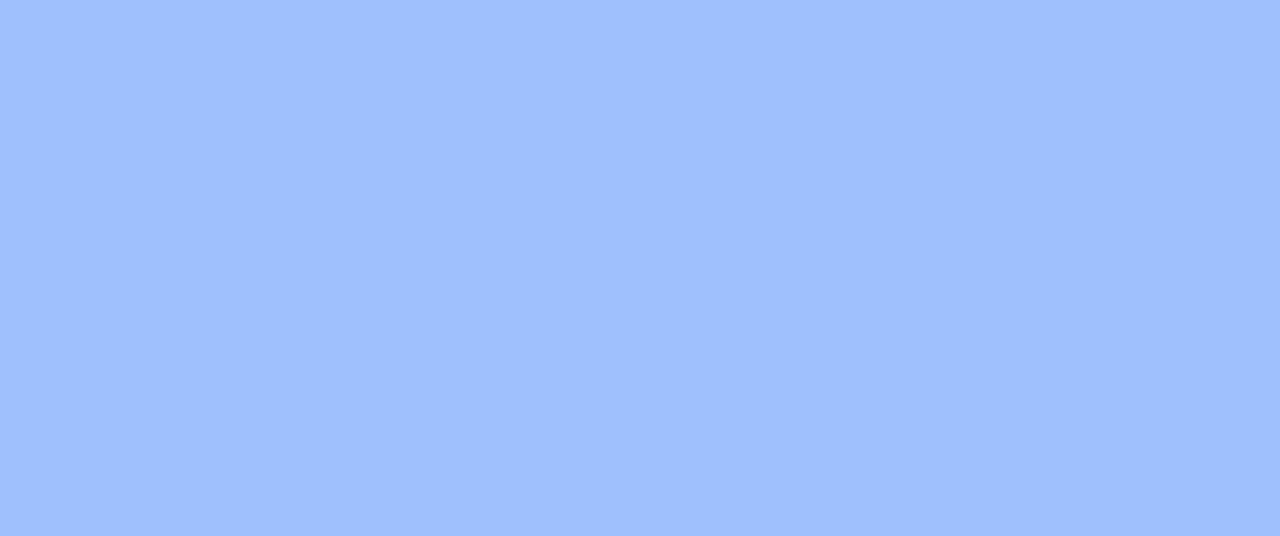
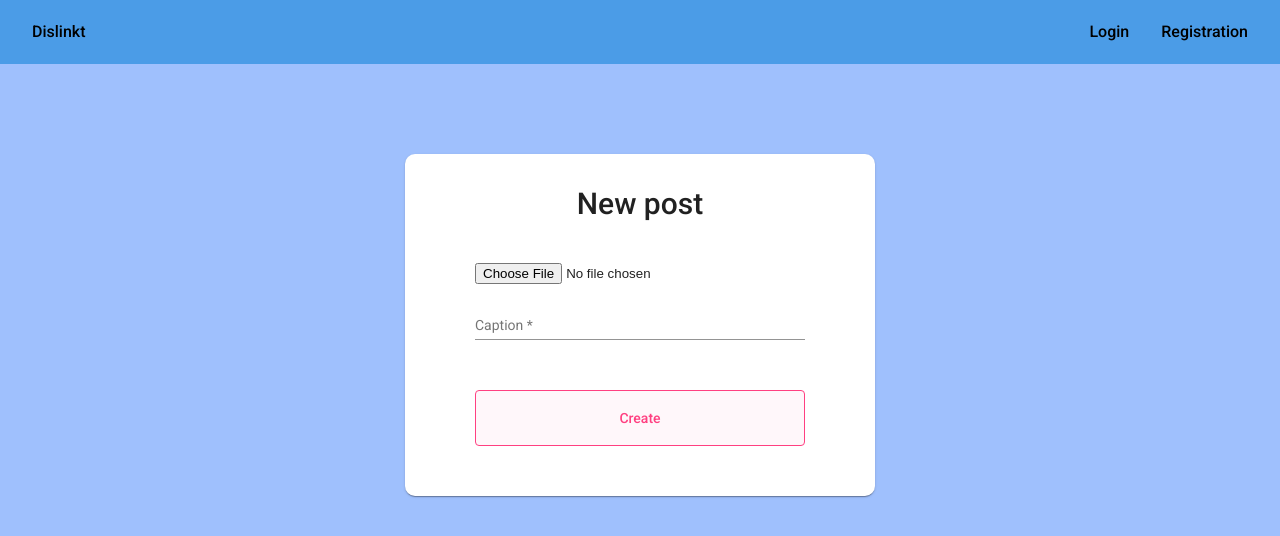
Before and after one commit to masa-bursac/XWS-BSEP-TIM4, an Angular app in the folder front/xml-frontend/: page /post in a window 1280 px wide. Before the commit this address led to /. Shown: the top 536 px of the page. Built offline with nearby package versions, Linux system fonts and the light colour scheme; sample sign-in values are in the browser's storage.

Commit message:
creating post on front

```diff
--- a/front/xml-frontend/src/app/app-routing.module.ts
+++ b/front/xml-frontend/src/app/app-routing.module.ts
@@ -7,6 +7,7 @@ import { ForgotPasswordComponent } from './pages/forgot-password/forgot-password
 import { HomePageComponent } from './pages/home-page/home-page.component';
 import { LandingPageComponent } from './pages/landing-page/landing-page.component';
 import { PasswordlessLoginComponent } from './pages/passwordless-login/passwordless-login.component';
+import { PostComponent } from './pages/post/post.component';
 import { ProfileComponent } from './pages/profile/profile.component';
 import { RegistrationRequestComponent } from './pages/registration-request/registration-request.component';
 import { RegistrationComponent } from './pages/registration/registration.component';
@@ -27,7 +28,8 @@ const routes: Routes = [
   { path: 'adminHomePage', component: AdminHomePageComponent},
   { path: 'registrationRequest', component: RegistrationRequestComponent},
   { path: 'passwordlessLogin', component: PasswordlessLoginComponent},
-  { path: 'viewProfile/:username', component: ViewProfileComponent}
+  { path: 'viewProfile/:username', component: ViewProfileComponent},
+  { path: 'post', component: PostComponent}
 ];
 
 @NgModule({
--- a/front/xml-frontend/src/app/app.module.ts
+++ b/front/xml-frontend/src/app/app.module.ts
@@ -28,6 +28,7 @@ import { AdminHomePageComponent } from './pages/admin-home-page/admin-home-page.
 import { RegistrationRequestComponent } from './pages/registration-request/registration-request.component';
 import { PasswordlessLoginComponent } from './pages/passwordless-login/passwordless-login.component';
 import { ViewProfileComponent } from './pages/view-profile/view-profile.component';
+import { PostComponent } from './pages/post/post.component';
 
 
 
@@ -46,7 +47,8 @@ import { ViewProfileComponent } from './pages/view-profile/view-profile.componen
     AdminHomePageComponent,
     RegistrationRequestComponent,
     PasswordlessLoginComponent,
-    ViewProfileComponent
+    ViewProfileComponent,
+    PostComponent
   ],
   imports: [
     BrowserModule,
--- a/front/xml-frontend/src/app/navbar/navbar.component.html
+++ b/front/xml-frontend/src/app/navbar/navbar.component.html
@@ -6,6 +6,7 @@
       <a *ngIf="role != 'USER' && role != 'ADMIN'" mat-button routerLink="/login">Login</a>
       <a *ngIf="role != 'USER' && role != 'ADMIN'" mat-button routerLink="/registration">Registration</a>
       <a *ngIf="role == 'ADMIN'" mat-button routerLink="/registrationRequest">Registration requests</a>
+      <a *ngIf="role == 'USER'" mat-button routerLink="/post">Create post</a>
       <a *ngIf="role == 'USER'" mat-button routerLink="/profile">Profile</a>
       <a *ngIf="role == 'USER' || role == 'ADMIN'" mat-button (click)="Logout()">Logout</a>
 </mat-toolbar>
--- a/front/xml-frontend/src/app/pages/home-page/home-page.component.css
+++ b/front/xml-frontend/src/app/pages/home-page/home-page.component.css
@@ -0,0 +1,37 @@
+.example-card{
+    width: 50%;
+    max-height: 400px;
+    background-color:#DCDCDC;
+    border-radius: 2.5%;
+    margin-left: 3%;
+    margin-right: 3%;
+    box-shadow: rgba(0, 0, 0, 0.35) 0px 5px 15px;
+}
+
+.review-holder {
+    margin-top: 2%;
+    display: flex;
+    justify-content: center;
+}
+
+.mat-card-font {
+    font-size:18px;
+}
+
+.div-search {
+    margin-top: 1%;
+    margin-left: 1%;
+}
+
+.div-inline {
+    display:inline-block;
+    width: 33%;
+}
+
+img {
+    max-width: 90%;
+    max-height: 300px;
+    display: block;
+    margin-left: auto;
+    margin-right: auto;
+}
--- a/front/xml-frontend/src/app/pages/home-page/home-page.component.html
+++ b/front/xml-frontend/src/app/pages/home-page/home-page.component.html
@@ -1,2 +1,41 @@
 <app-navbar></app-navbar>
-<p>home-page works!</p>
+<div class="div-search">
+    <form class="example-form">
+        <mat-form-field class="example-full-width" appearance="fill">
+          <input type="tel" matInput placeholder="Search profiles by username" name= "search" [(ngModel)]= "search">
+          <button matSuffix mat-button (click)="Search()"><mat-icon>search</mat-icon></button>
+        </mat-form-field>
+      </form>
+</div>
+<div *ngFor="let searched of searchedProfiles" class="div-inline">
+    <div class="review-holder">
+    <mat-card class="example-card">
+        <mat-card-content class="mat-card-font">
+          <p><b>Name:</b> {{ searched.name }} {{ searched.surname }}</p>
+          <p><b>Username:</b> {{ searched.username }}</p>
+          <span>
+            <a mat-button routerLink="/viewProfile/{{searched.username}}">View</a>
+          </span>
+        </mat-card-content>
+    </mat-card>
+    </div>
+    <br>
+    <br>
+</div>
+<div *ngFor="let post of allPosts">
+  <div class="review-holder">
+  <mat-card class="example-card">
+    <img [src]="post.image"/>
+    <br>
+      <mat-card-content class="mat-card-font">
+        <p><b>Caption:</b> {{ post.postInfo.caption }} </p>
+        <mat-card-content *ngFor="let comment of post.comments">
+          <p><b>Comments:</b> {{ comment.content }}</p>
+          <p><b>Likes:</b> {{ post.likeIds.length }}   <b>Dislikes:</b> {{ post.dislikeIds.length }} </p>
+        </mat-card-content>
+      </mat-card-content>
+  </mat-card>
+  </div>
+  <br>
+  <br>
+</div>
--- /dev/null
+++ b/front/xml-frontend/src/app/pages/post/post.component.css
@@ -0,0 +1,82 @@
+html,
+body {
+  height: 100%;
+}
+body {
+  margin: 0;
+  font-family: Roboto, "Helvetica Neue", sans-serif;
+  min-height: 100vh;
+  background: #e2e2e2;
+}
+.app-header {
+  justify-content: space-between;
+  position: fixed;
+  top: 0;
+  left: 0;
+  right: 0;
+  z-index: 2;
+  box-shadow: 0 3px 5px -1px rgba(0, 0, 0, .2), 0 6px 10px 0 rgba(0, 0, 0, .14), 0 1px 18px 0 rgba(0, 0, 0, .12);
+}
+.login-wrapper {
+  display: flex;
+  justify-content: center;
+  margin-top: 7%;
+}
+.positronx {
+  text-decoration: none;
+  color: #ffffff;
+}
+.box {
+  position: relative;
+  top: 0;
+  opacity: 1;
+  float: left;
+  padding: 60px 50px 40px 50px;
+  width: 100%;
+  background: #fff;
+  border-radius: 10px;
+  transform: scale(1);
+  -webkit-transform: scale(1);
+  -ms-transform: scale(1);
+  z-index: 5;
+  max-width: 330px;
+}
+
+.login-wrapper .example-form {
+  min-width: 100%;
+  max-width: 300px;
+  width: 100%;
+}
+.login-wrapper .example-full-width,
+.login-wrapper .btn-block {
+  width: 100%;
+}
+.login-wrapper mat-card-header {
+  text-align: center;
+  width: 100%;
+  display: block;
+  font-weight: 700;
+  margin-bottom: 15%;
+}
+.login-wrapper mat-card-header mat-card-title {
+  font-size: 30px;
+  margin: 0;
+}
+.login-wrapper mat-form-field {
+  margin-bottom: 5%;
+}
+.login-wrapper .mat-card {
+  padding: 40px 70px 50px;
+}
+.login-wrapper .mat-stroked-button {
+  border: 1px solid currentColor;
+  line-height: 54px;
+  background: #FFF7FA;
+}
+.login-wrapper .mat-form-field-appearance-legacy .mat-form-field-infix {
+  padding: 0.8375em 0;
+}
+
+.margin-wrap {
+    padding-top: 5%;
+}
--- /dev/null
+++ b/front/xml-frontend/src/app/pages/post/post.component.html
@@ -0,0 +1,19 @@
+<app-navbar></app-navbar>
+<div class="login-wrapper">
+    <mat-card class="box">
+      <mat-card-header>
+        <mat-card-title>New post</mat-card-title>
+      </mat-card-header>
+      <form class="example-form" [formGroup]="validateForm" (ngSubmit)="submitForm()">
+        <mat-card-content>
+
+            <input type="file" (change)="fileChange($event)" placeholder="Image" formControlName="file">
+
+          <mat-form-field class="example-full-width margin-wrap">
+            <input matInput placeholder="Caption" formControlName="caption">
+          </mat-form-field>
+        </mat-card-content>
+        <button mat-stroked-button color="accent" class="btn-block">Create</button>
+      </form>
+    </mat-card>
+  </div>
--- /dev/null
+++ b/front/xml-frontend/src/app/pages/post/post.component.ts
@@ -0,0 +1,76 @@
+import { Component, OnInit } from '@angular/core';
+import { FormBuilder, FormGroup, Validators } from '@angular/forms';
+import { ActivatedRoute, Router } from '@angular/router';
+import { AuthService } from 'src/app/services/auth.service';
+import { PostService } from 'src/app/services/post.service';
+
+@Component({
+  selector: 'app-post',
+  templateUrl: './post.component.html',
+  styleUrls: ['./post.component.css']
+})
+export class PostComponent implements OnInit {
+
+  public decodedToken: any;
+  public token: any;
+  public caption: string = "";
+  validateForm!: FormGroup;
+  file!: File;
+
+  constructor(private router: Router, private authService : AuthService, private fb: FormBuilder, private postService : PostService) { }
+
+  ngOnInit(): void {
+    this.getToken();
+    this.validateForm = this.fb.group({
+      file: [null, [Validators.required]],
+      caption: [null, [Validators.required]]
+    });
+  }
+
+  private getToken(): void {
+    this.decodedToken = this.authService.getDataFromToken();
+    if (this.decodedToken === null || this.decodedToken === undefined) {
+      alert("Nije dozvoljen pristup ovde");
+      this.router.navigate(['landingPage']);
+    }else {
+      if(this.decodedToken.user_role === 'ADMIN'){
+        alert("Nije dozvoljen pristup");
+        this.router.navigate(['adminHomePage']);
+      }
+    }
+  }
+
+  submitForm(): void {
+    for (const i in this.validateForm.controls) {
+      this.validateForm.controls[i].markAsDirty();
+      this.validateForm.controls[i].updateValueAndValidity();
+    }
+
+    this.caption = this.validateForm.value.caption
+
+    let body = new FormData();
+    body.append("file", this.file);
+    body.append("caption", this.caption);
+    body.append("userInfoId", this.decodedToken.id);
+
+    if(this.validateForm.valid){
+      this.postService.createPost(body).subscribe(data => {
+          alert("Post created!");
+      }, error => {
+
+      });
+    }
+
+  }
+
+  fileChange(event: any) {
+    // Instantiate an object to read the file content
+    let reader = new FileReader();
+    // when the load event is fired and the file not empty
+    if(event.target.files && event.target.files.length > 0) {
+      // Fill file variable with the file content
+      this.file = event.target.files[0];
+    }
+  }
+
+}
--- a/front/xml-frontend/src/app/services/post.service.ts
+++ b/front/xml-frontend/src/app/services/post.service.ts
@@ -14,4 +14,8 @@ export class PostService {
   public getAllPublicPosts(): Observable<any>{
     return this.http.get(post_url+`/getAllPublic`);
   }
+
+  public createPost(body: FormData) : Observable<any>{
+    return this.http.post(post_url + `/create`, body);
+  }
 }
```
Also changed, not shown: front/xml-frontend/src/app/pages/home-page/home-page.component.ts (+38 -1 lines), 1 other file (tests, documents, lock files or other folders).
